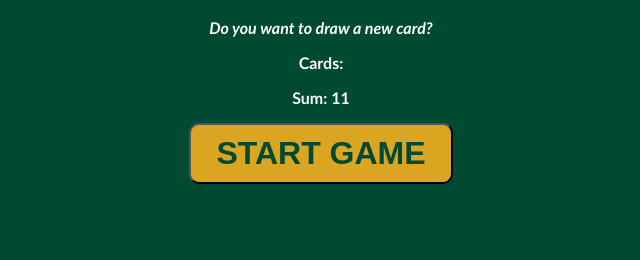
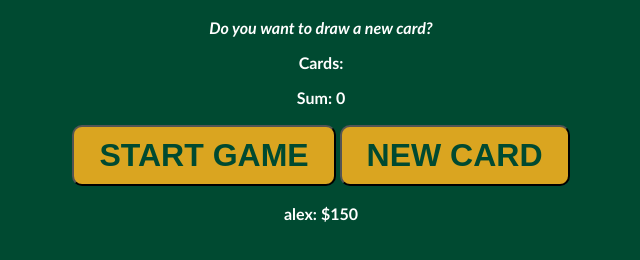
Before and after one commit to alexGrandolph/JS_blackjack, a plain HTML site: page index.html in a window 1280 px wide. Both pictures are taken after a click on the button "START GAME". Shown: the part 50-310 px from the top of the page, without its empty margins (319-959 px from the left). Drawn offline with Linux system fonts and the light colour scheme.

Commit message:
finish game

```diff
--- a/index.css
+++ b/index.css
@@ -14,7 +14,7 @@ h1 {
  font-style: italic;
 }
 
-#start-btn {
+#btn {
   font-size: 2em;
   color: rgb(0, 74, 49);
   background-color: goldenrod;
@@ -27,4 +27,6 @@ h1 {
   padding-bottom: 10px;
   border-radius: 10px;
   font-weight: bold;
+  margin-bottom: 2px;
+  margin-top: 2px;
 }
--- a/index.html
+++ b/index.html
@@ -7,9 +7,11 @@
   <body>
     <h1>Blackjack</h1>
     <p id="message-el">Want to play a round?</p>
-    <p>Cards:</p>
+    <p id="cards-el">Cards:</p>
     <p id="sum-el">Sum:</p>
-    <button id="start-btn" onclick="startGame()">START GAME</button>
+    <button id="btn" onclick="startGame()">START GAME</button>
+    <button id="btn" onclick="newCard()">NEW CARD</button>
+    <p id="player-el"></p>
     <script src="index.js"></script>
   </body>
 
--- a/index.js
+++ b/index.js
@@ -1,15 +1,52 @@
-let firstCard = 10
-let secondCard = 1
-let sum = firstCard + secondCard
+// let firstCard = getRandomCard()
+// let secondCard = getRandomCard()
+let cards = []
+let sum = 0
 let hasBlackJack = false
-let isAlive = true
+let isAlive = false
 let message = ""
 
 let messageEl = document.getElementById("message-el")
-let sumEl = document.getElementById("sum-el")
+let sumEl = document.querySelector("#sum-el")
+let cardsEl = document.querySelector("#cards-el")
+let playerEl = document.getElementById("player-el")
+
+let player = {
+  name: "alex",
+  chips: 150
+}
+playerEl.textContent = player.name + ": $" + player.chips
+
+function getRandomCard() {
+   let randomNumber =  Math.floor( Math.random()* 13 ) + 1
+   if (randomNumber > 10) {
+    return 10
+   } else if ( randomNumber === 1 ) {
+    return 11
+   } else {
+    return randomNumber
+   }
+}
 
 function startGame() {
+  isAlive = true
+  renderGame()
+  let firstCard = getRandomCard()
+  let secondCard = getRandomCard()
+  cards = [firstCard, secondCard]
+  sum = firstCard + secondCard
+}
+
+function renderGame() {
+  cardsEl.textContent = "Cards: "
+  // Create a for loop that renders out all the cards instead of just two
+  for (let i = 0; i < cards.length; i++) {
+    cardsEl.textContent += cards[i] + " "
+  }
+
+
   sumEl.textContent = "Sum: " + sum
+
   if (sum <= 20) {
     message = "Do you want to draw a new card?"
   } else if (sum === 21) {
@@ -22,3 +59,13 @@ function startGame() {
   messageEl.textContent = message
 }
 // cash out
+function newCard() {
+  if ( isAlive === true && hasBlackJack == false) {
+  let card = getRandomCard()
+  sum += card
+  cards.push(card)
+  renderGame()
+  } else {
+    console.log('error')
+  }
+}
```
